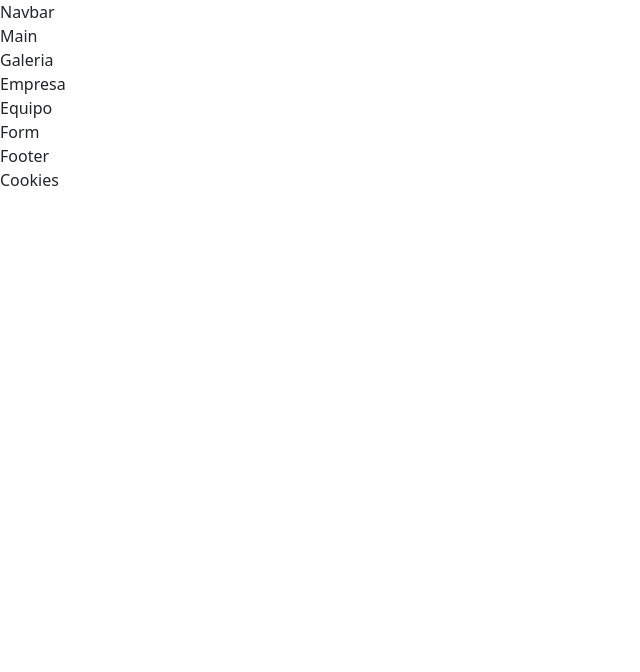
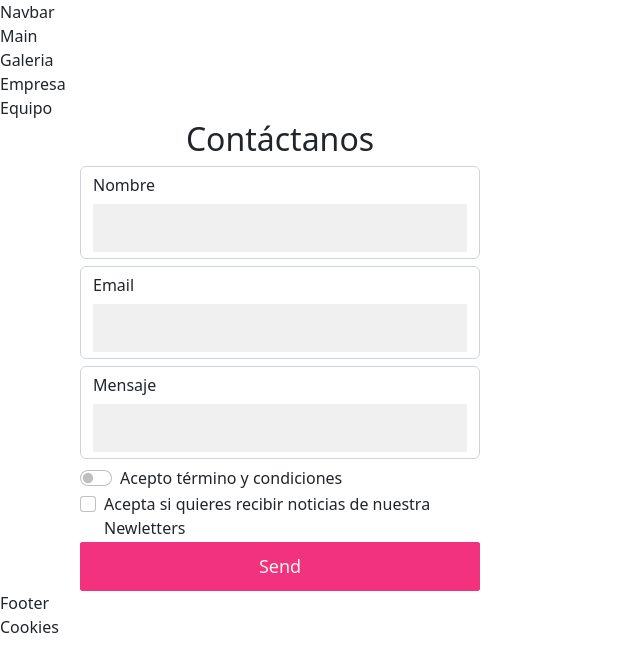
Before and after one commit to Hildacaro/Proyecto_React, a React (Create React App) app: page / in a window 1280 px wide. Shown: the top 672 px of the page, without its empty margins (0-640 px from the left). Built offline with nearby package versions, Linux system fonts and the light colour scheme.

Commit message:
Primer Commit rama Hilda

```diff
--- a/package.json
+++ b/package.json
@@ -9,6 +9,7 @@
     "bootstrap": "^5.2.3",
     "react": "^18.2.0",
     "react-dom": "^18.2.0",
+    "react-hook-form": "^7.43.0",
     "react-router-dom": "^6.7.0",
     "react-scripts": "^5.0.1",
     "react-scroll": "^1.8.9",
--- a/public/index.html
+++ b/public/index.html
@@ -9,7 +9,7 @@
       name="description"
       content="Web site created using create-react-app"
     />
-    <link rel="apple-touch-icon" href="%PUBLIC_URL%/logo192.png" />
+
     <!--
       manifest.json provides metadata used when your web app is installed on a
       user's mobile device or desktop. See https://developers.google.com/web/fundamentals/web-app-manifest/
--- a/src/App.js
+++ b/src/App.js
@@ -3,7 +3,7 @@ import Main from "./components/Main/Main";
 import Galeria from "./components/Galeria/Galeria";
 import Empresa from "./components/Empresa/Empresa";
 import Equipo from "./components/Equipo/Equipo";
-import Form from "./components/Form/Form";
+import FormValidation from './components/Form/FormValidations';
 import Footer from "./components/Footer/Footer";
 import Cookies from "./components/Cookies/Cookies";
 
@@ -15,7 +15,9 @@ function App() {
       <Galeria />
       <Empresa />
       <Equipo />
-      <Form />
+       <div className="container-form">
+         <FormValidation />
+      </div>
       <Footer />
       <Cookies />
     </div>
--- a/src/components/Form/Form.css
+++ b/src/components/Form/Form.css
@@ -0,0 +1,50 @@
+.container-form {
+    border-radius: 2px;
+    overflow: hidden;
+    width: 400px;
+    max-width: 100%;
+    margin-left: 80px;
+  }
+  h2 {
+    text-align: center;
+    margin-bottom: 20px;
+  }
+
+  .form-control {
+    margin-bottom: 7px;
+    padding-bottom: 20px;
+    position: relative;
+  }
+  .form-control label {
+    display: inline-block;
+    margin-bottom: 7px;
+    font:weight 200px
+  }
+  .form-control input {
+    border: none;
+    background-color: #f0f0f0;
+    display: block;
+    font-family: inherit;
+    font-size: 16px;
+    padding: 12px;
+    width: 100%;
+  }
+  .form-control, input:focus {
+    outline: none;
+  }
+  .form-react button {
+    background: #f2317f;
+    border:1px solid #f2317f;
+    border-radius: 2px;
+    color: #f6f6e9;
+    display: block;
+    width: 100%;
+    padding: 10px;
+    font-size: 18px;
+  }
+  .form-react button:hover {
+    background-color: #bf1650;
+  }
+  .fail {
+    color: #f2317f;
+  }
--- a/src/components/Form/Form.jsx
+++ /dev/null
@@ -1,13 +0,0 @@
-import React from 'react';
-import './Form.css';
-
-//Form Hilda
-function Form() {
-  return (
-    <>
-    <div>Form</div>
-    </>
-  )
-}
-
-export default Form
--- /dev/null
+++ b/src/components/Form/FormValidations.jsx
@@ -0,0 +1,119 @@
+import React from "react";
+import { useForm, Controller } from "react-hook-form";
+
+import "./Form.css";
+
+//Form Hilda
+const FormValidation = () => {
+  const {
+    register,
+    handleSubmit,
+    formState: { errors },
+    control,
+  } = useForm();
+
+  const customSubmit = (data) => {
+    // console.log(data);
+    alert("Validation exitosa");
+  };
+
+  return (
+    <>
+
+
+      <form onSubmit={handleSubmit(customSubmit)} className="form-react">
+      <h2>Contáctanos</h2>
+        <div className="form-control">
+          <label>Nombre</label>
+          <input
+            type="text"
+            {...register("name", {
+              required: true,
+              maxLength: 8,
+            })}
+          />
+          {errors.name?.type === "required" && (
+            <small className="fail">El campo no puede estar vacío</small>
+          )}
+          {errors.name?.type === "maxLength" && (
+            <small className="fail">El máximo de caracateres es 8</small>
+          )}
+        </div>
+
+        <div className="form-control">
+          <label>Email</label>
+          <input
+            type="text"
+            {...register("email", {
+              required: true,
+              pattern: /^[^\s@]+@[^\s@]+\.[^\s@]+$/i,
+            })}
+          />
+          {errors.email?.type === "required" && (
+            <small className="fail">El campo no puede estar vacío</small>
+          )}
+          {errors.email?.type === "pattern" && (
+            <small className="fail">
+              {" "}
+              El correo solo puede contener letras, numeros, puntos, guiones y
+              guion bajo.
+            </small>
+          )}
+        </div>
+
+        <div className="form-control">
+          <label>Mensaje</label>
+          <input
+            type="text"
+            {...register("message", {
+              required: true,
+              minLength: 5,
+              maxLength: 200,
+            })}
+          />
+          {errors.message?.type === "required" && (
+            <small className="fail">El campo no puede estar vacío</small>
+          )}
+          {errors.message?.type === "minLength" && (
+            <small className="fail">El mínimo de caracteres debe ser 5</small>
+          )}
+          {errors.message?.type === "maxLength" && (
+            <small className="fail">El máximo de caracteres debe ser 200</small>
+          )}
+        </div>
+
+        <div className="form-check form-switch">
+          <label>Acepto término y condiciones</label>
+          <Controller
+            name="checkbox"
+            control={control}
+            rules={{ required: true }}
+            render={({ field }) => (
+              <input className="form-check-input" type="checkbox" {...field} />
+            )}
+          />
+        </div>
+
+        <div className="form-check">
+          <label>
+            Acepta si quieres recibir noticias de nuestra Newletters
+          </label>
+          <Controller
+            name="checkbox"
+            control={control}
+            rules={{ required: true }}
+            render={({ field }) => (
+              <input className="form-check-input" type="checkbox" {...field} />
+            )}
+          />
+        </div>
+
+        <div className="form">
+          <button type="submit">Send</button>
+        </div>
+      </form>
+    </>
+  );
+};
+
+export default FormValidation;
```
Also changed, not shown: 2 other files (tests, documents, lock files or other folders).
